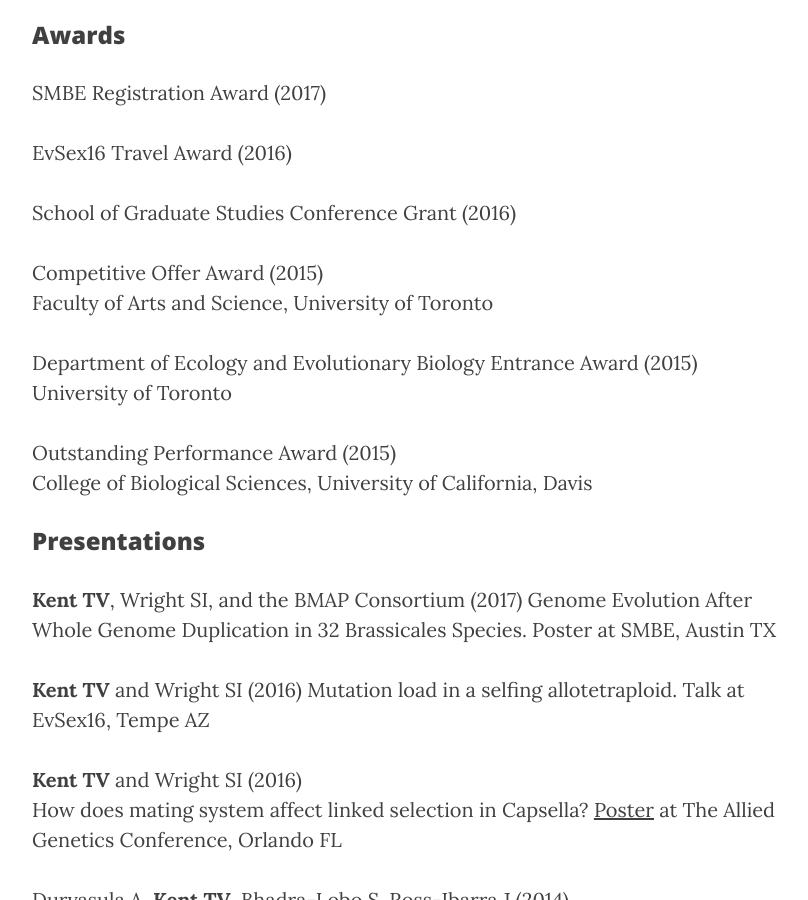
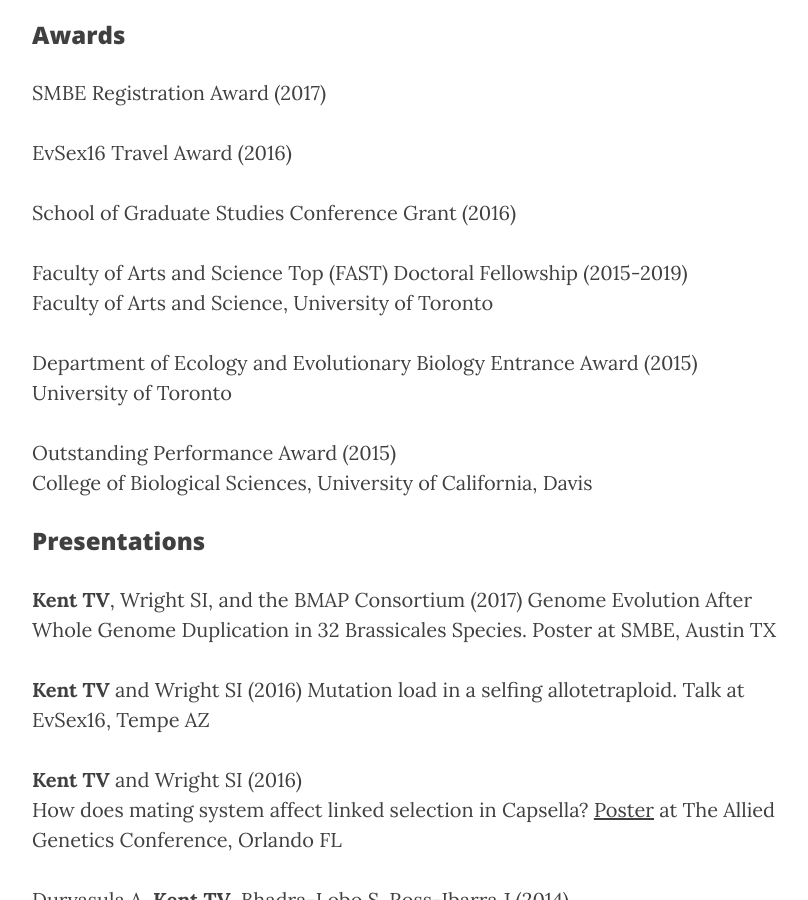
Before and after one commit to tvkent/tvkent.github.io, a Jekyll site: the page built from 2_CV.md, in a window 1280 px wide and 900 px high, scrolled down 824 px. Shown: the whole window, without its empty margins (233-1041 px from the left). Built offline with Jekyll 4.4.1, drawn with Linux system fonts in a browser that asks for light colours; nearby versions of some CDN libraries.

Commit message:
Update 2_CV.md

```diff
--- a/2_CV.md
+++ b/2_CV.md
@@ -25,7 +25,7 @@ EvSex16 Travel Award (2016)
 
 School of Graduate Studies Conference Grant (2016)
 
-Competitive Offer Award    (2015)
+Faculty of Arts and Science Top (FAST) Doctoral Fellowship    (2015-2019)
 Faculty of Arts and Science, University of Toronto
 
 Department of Ecology and Evolutionary Biology Entrance Award    (2015)
```
